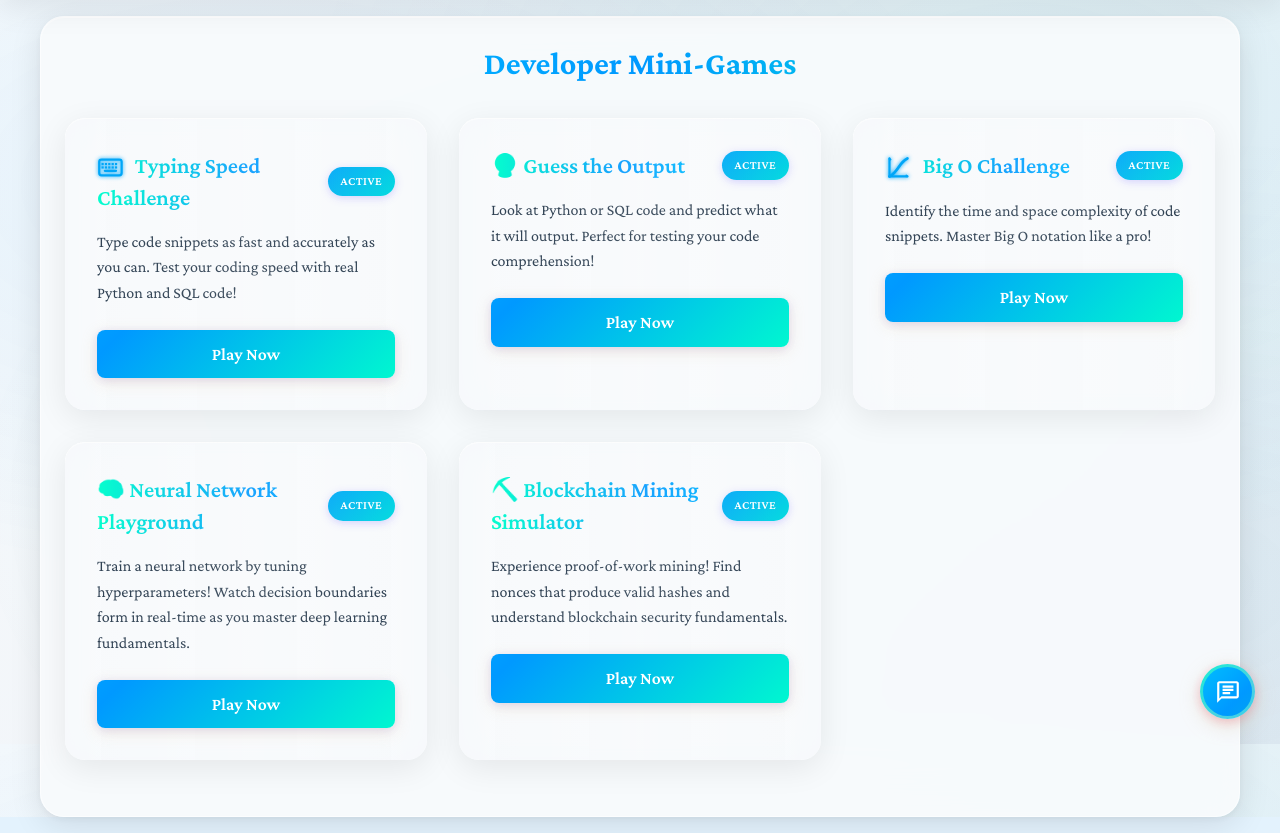
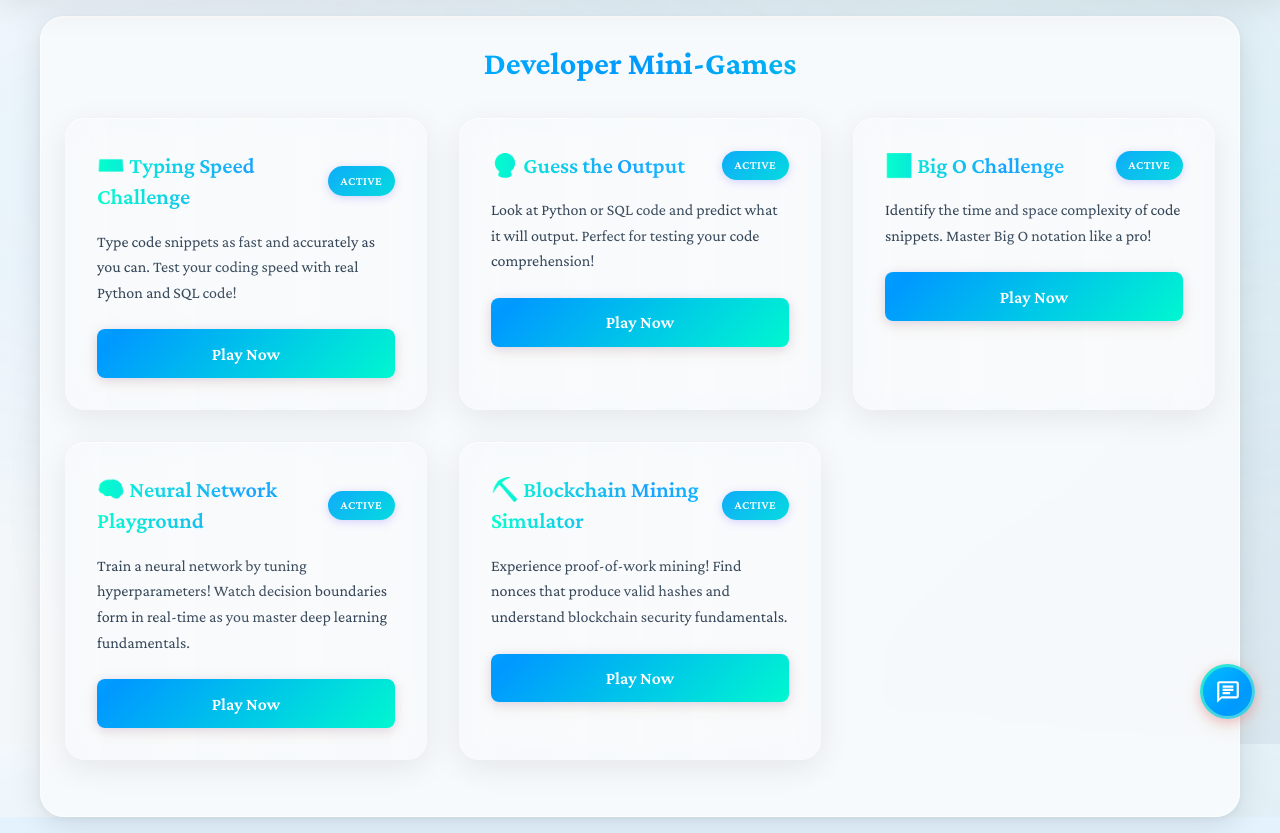
Before and after one commit to JosefinHao/josefinhao-website, a Flask app: page /games in a window 1280 px wide. Shown: the part 56-889 px from the top of the page. Run offline with Flask 3, Linux system fonts and the light colour scheme.

Commit message:
Replace SVG game icons with emoji icons for consistent gradient
Changed Typing Speed Challenge and Big O Challenge from SVG icons
to emoji icons to match the style of the other three games.

Changes:
- Typing Speed Challenge: SVG keyboard icon → ⌨️ emoji
- Big O Challenge: SVG graph icon → 📈 emoji (chart increasing)
- Updated both game cards and modal headers
- Removed CSS workaround (.game-icon animation) that was trying
  to make SVG icons match the gradient effect

Result: All 5 game icons now naturally inherit the same gradient
effect from the h3's background-clip: text styling. Cleaner code
and consistent visual appearance across all games.

```diff
--- a/static/css/style.css
+++ b/static/css/style.css
@@ -1562,37 +1562,6 @@ p {
     font-weight: 600;
 }
 
-.game-card-header h3 .game-icon {
-    display: inline-block;
-    vertical-align: middle;
-    width: 1.2em;
-    height: 1.2em;
-    margin-right: 0.3em;
-    position: relative;
-    top: -0.05em;
-    /* Animate color through gradient colors to match h3 text gradient */
-    animation: iconGradientColor 30s linear forwards;
-}
-
-@keyframes iconGradientColor {
-    0% {
-        color: var(--holo-3);
-        filter: drop-shadow(0 0 2px var(--holo-3));
-    }
-    33% {
-        color: var(--holo-2);
-        filter: drop-shadow(0 0 2px var(--holo-2));
-    }
-    66% {
-        color: var(--holo-1);
-        filter: drop-shadow(0 0 2px var(--holo-1));
-    }
-    100% {
-        color: var(--holo-3);
-        filter: drop-shadow(0 0 2px var(--holo-3));
-    }
-}
-
 .game-badge {
     background: linear-gradient(135deg, var(--holo-2), var(--holo-3));
     background-size: 200% 200%;
--- a/templates/games.html
+++ b/templates/games.html
@@ -12,7 +12,7 @@
     <!-- Game 1: Typing Speed Challenge -->
     <div class="game-card">
         <div class="game-card-header">
-            <h3><svg class="game-icon" width="24" height="24" viewBox="0 0 24 24" fill="none" xmlns="http://www.w3.org/2000/svg"><rect x="2" y="5" width="20" height="14" rx="2" stroke="currentColor" stroke-width="2"/><rect x="4" y="8" width="2" height="2" fill="currentColor"/><rect x="7" y="8" width="2" height="2" fill="currentColor"/><rect x="10" y="8" width="2" height="2" fill="currentColor"/><rect x="13" y="8" width="2" height="2" fill="currentColor"/><rect x="16" y="8" width="2" height="2" fill="currentColor"/><rect x="4" y="11" width="2" height="2" fill="currentColor"/><rect x="7" y="11" width="2" height="2" fill="currentColor"/><rect x="10" y="11" width="2" height="2" fill="currentColor"/><rect x="13" y="11" width="2" height="2" fill="currentColor"/><rect x="16" y="11" width="2" height="2" fill="currentColor"/><rect x="6" y="14" width="12" height="2" rx="1" fill="currentColor"/></svg> Typing Speed Challenge</h3>
+            <h3>⌨️ Typing Speed Challenge</h3>
             <span class="game-badge">Active</span>
         </div>
         <p class="game-description">
@@ -40,7 +40,7 @@
     <!-- Game 3: Big O Challenge -->
     <div class="game-card">
         <div class="game-card-header">
-            <h3><svg class="game-icon" width="24" height="24" viewBox="0 0 24 24" fill="none" xmlns="http://www.w3.org/2000/svg"><line x1="4" y1="20" x2="4" y2="4" stroke="currentColor" stroke-width="2" stroke-linecap="round"/><line x1="4" y1="20" x2="20" y2="20" stroke="currentColor" stroke-width="2" stroke-linecap="round"/><path d="M 4 20 Q 8 18, 12 12 T 20 4" stroke="currentColor" stroke-width="2.5" fill="none" stroke-linecap="round"/><polyline points="4,5 4,4 5,5" stroke="currentColor" stroke-width="1.5" fill="none" stroke-linecap="round" stroke-linejoin="round"/><polyline points="19,20 20,20 19,19" stroke="currentColor" stroke-width="1.5" fill="none" stroke-linecap="round" stroke-linejoin="round"/></svg> Big O Challenge</h3>
+            <h3>📈 Big O Challenge</h3>
             <span class="game-badge">Active</span>
         </div>
         <p class="game-description">
@@ -86,7 +86,7 @@
 <div id="typing-game-modal" class="game-modal">
     <div class="game-modal-content">
         <div class="game-modal-header">
-            <h2><svg class="game-icon" width="24" height="24" viewBox="0 0 24 24" fill="none" xmlns="http://www.w3.org/2000/svg"><rect x="2" y="5" width="20" height="14" rx="2" stroke="currentColor" stroke-width="2"/><rect x="4" y="8" width="2" height="2" fill="currentColor"/><rect x="7" y="8" width="2" height="2" fill="currentColor"/><rect x="10" y="8" width="2" height="2" fill="currentColor"/><rect x="13" y="8" width="2" height="2" fill="currentColor"/><rect x="16" y="8" width="2" height="2" fill="currentColor"/><rect x="4" y="11" width="2" height="2" fill="currentColor"/><rect x="7" y="11" width="2" height="2" fill="currentColor"/><rect x="10" y="11" width="2" height="2" fill="currentColor"/><rect x="13" y="11" width="2" height="2" fill="currentColor"/><rect x="16" y="11" width="2" height="2" fill="currentColor"/><rect x="6" y="14" width="12" height="2" rx="1" fill="currentColor"/></svg> Typing Speed Challenge</h2>
+            <h2>⌨️ Typing Speed Challenge</h2>
             <button class="game-modal-close" onclick="closeGameModal('typing-game-modal')">&times;</button>
         </div>
         <div class="game-modal-body">
@@ -172,7 +172,7 @@
 <div id="bigo-game-modal" class="game-modal">
     <div class="game-modal-content">
         <div class="game-modal-header">
-            <h2><svg class="game-icon" width="24" height="24" viewBox="0 0 24 24" fill="none" xmlns="http://www.w3.org/2000/svg"><line x1="4" y1="20" x2="4" y2="4" stroke="currentColor" stroke-width="2" stroke-linecap="round"/><line x1="4" y1="20" x2="20" y2="20" stroke="currentColor" stroke-width="2" stroke-linecap="round"/><path d="M 4 20 Q 8 18, 12 12 T 20 4" stroke="currentColor" stroke-width="2.5" fill="none" stroke-linecap="round"/><polyline points="4,5 4,4 5,5" stroke="currentColor" stroke-width="1.5" fill="none" stroke-linecap="round" stroke-linejoin="round"/><polyline points="19,20 20,20 19,19" stroke="currentColor" stroke-width="1.5" fill="none" stroke-linecap="round" stroke-linejoin="round"/></svg> Big O Challenge</h2>
+            <h2>📈 Big O Challenge</h2>
             <button class="game-modal-close" onclick="closeGameModal('bigo-game-modal')">&times;</button>
         </div>
         <div class="game-modal-body">
```
